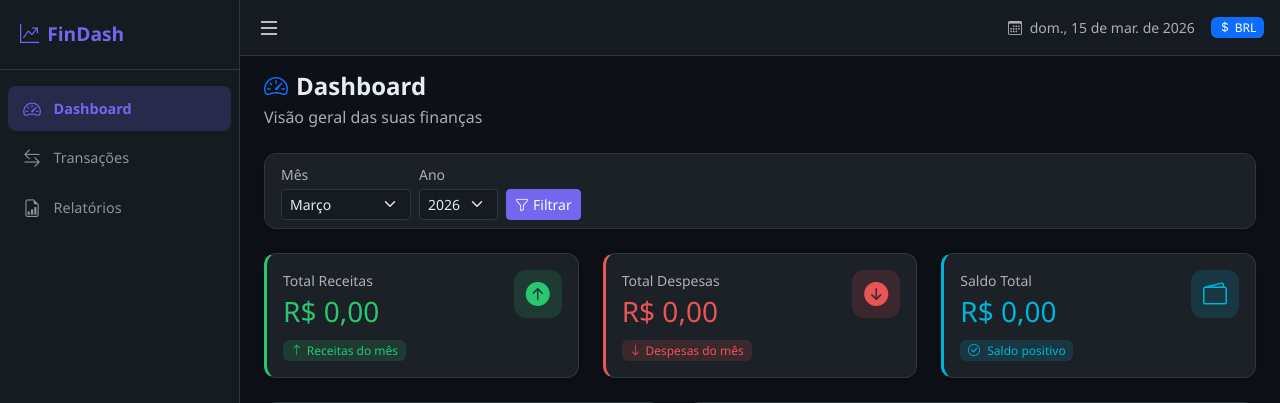
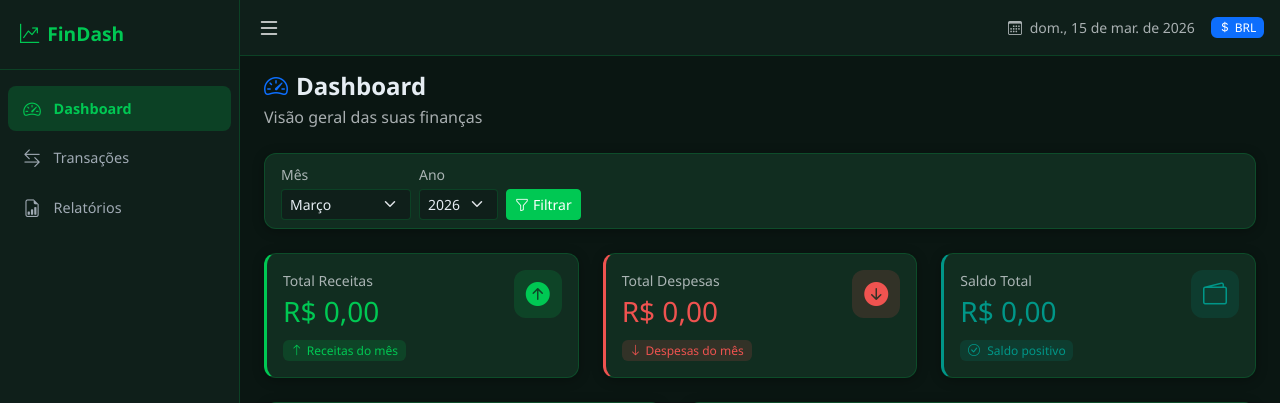
Before and after one commit to Beto2024/09-Dashboard-Financeiro, a Flask app: page / in a window 1280 px wide. Shown: the top 403 px of the page. Run offline with Flask 3, Linux system fonts and the light colour scheme; data that the repository does not hold is empty; some libraries are stand-ins or nearby versions.

Commit message:
feat: change color theme from purple to green/teal
- Update CSS variables: bg-primary #0a1612, bg-secondary #0f1f1a,
  bg-card #112d20, border rgba(0,200,83,0.2), primary #00c853,
  balance #009688, expense #ef5350
- Replace all hardcoded rgba(115,103,240,...) purple values with
  rgba(0,200,83,...) green equivalents in sidebar and form focus states
- Update button hover from #5f55e0 to #00a846
- Update soft background utility classes for income/expense/balance
- Update chart colors in routes/api.py: balance evolution teal,
  income bars vibrant green, expense bars red, pie palette green/teal
- Update charts.js tooltip and grid colors to match green theme

Co-authored-by: Beto2024 <156013866+Beto2024@users.noreply.github.com>

```diff
--- a/routes/api.py
+++ b/routes/api.py
@@ -144,9 +144,9 @@ def expenses_by_category():
     data = [round(r.total, 2) for r in results]
 
     colors = [
-        "#FF6384", "#36A2EB", "#FFCE56", "#4BC0C0",
-        "#9966FF", "#FF9F40", "#FF6384", "#C9CBCF",
-        "#4BC0C0", "#36A2EB"
+        "#4caf50", "#009688", "#26a69a", "#ffd54f",
+        "#ff9800", "#ef5350", "#00c853", "#80cbc4",
+        "#a5d6a7", "#26a69a"
     ]
 
     return jsonify({
@@ -191,14 +191,14 @@ def monthly_comparison():
             {
                 "label": "Receitas",
                 "data": incomes,
-                "backgroundColor": "rgba(40, 199, 111, 0.7)",
-                "borderColor": "#28c76f",
+                "backgroundColor": "rgba(0, 200, 83, 0.7)",
+                "borderColor": "#00c853",
             },
             {
                 "label": "Despesas",
                 "data": expenses,
-                "backgroundColor": "rgba(234, 84, 85, 0.7)",
-                "borderColor": "#ea5455",
+                "backgroundColor": "rgba(239, 83, 80, 0.7)",
+                "borderColor": "#ef5350",
             },
         ]
     })
@@ -238,8 +238,8 @@ def balance_evolution():
         "datasets": [{
             "label": "Saldo Acumulado",
             "data": balance,
-            "borderColor": "#7367f0",
-            "backgroundColor": "rgba(115, 103, 240, 0.1)",
+            "borderColor": "#009688",
+            "backgroundColor": "rgba(0, 150, 136, 0.1)",
             "fill": True,
             "tension": 0.4,
         }]
--- a/static/css/style.css
+++ b/static/css/style.css
@@ -1,15 +1,15 @@
 /* ===== Variables ===== */
 :root {
-    --bg-primary: #0d1117;
-    --bg-secondary: #161b22;
-    --bg-card: #1c2128;
-    --border-color: #30363d;
+    --bg-primary: #0a1612;
+    --bg-secondary: #0f1f1a;
+    --bg-card: #112d20;
+    --border-color: rgba(0, 200, 83, 0.2);
     --text-primary: #e6edf3;
-    --text-secondary: #8b949e;
-    --color-income: #28c76f;
-    --color-expense: #ea5455;
-    --color-balance: #00b4d8;
-    --color-primary: #7367f0;
+    --text-secondary: #a0aab4;
+    --color-income: #00c853;
+    --color-expense: #ef5350;
+    --color-balance: #009688;
+    --color-primary: #00c853;
     --sidebar-width: 240px;
     --sidebar-collapsed-width: 60px;
     --navbar-height: 56px;
@@ -82,12 +82,12 @@ body {
 }
 
 .sidebar-nav .nav-link:hover {
-    background-color: rgba(115, 103, 240, 0.15);
+    background-color: rgba(0, 200, 83, 0.15);
     color: var(--color-primary);
 }
 
 .sidebar-nav .nav-link.active {
-    background-color: rgba(115, 103, 240, 0.2);
+    background-color: rgba(0, 200, 83, 0.2);
     color: var(--color-primary);
     font-weight: 600;
 }
@@ -157,9 +157,9 @@ body {
 .text-expense { color: var(--color-expense) !important; }
 .text-balance { color: var(--color-balance) !important; }
 
-.bg-income-soft  { background-color: rgba(40, 199, 111, 0.15) !important; }
-.bg-expense-soft { background-color: rgba(234, 84, 85,  0.15) !important; }
-.bg-balance-soft { background-color: rgba(0, 180, 216,  0.15) !important; }
+.bg-income-soft  { background-color: rgba(0, 200, 83,   0.15) !important; }
+.bg-expense-soft { background-color: rgba(239, 83, 80,   0.15) !important; }
+.bg-balance-soft { background-color: rgba(0, 150, 136,   0.15) !important; }
 
 /* ===== Page Header ===== */
 .page-header h4 { font-weight: 700; }
@@ -167,7 +167,7 @@ body {
 /* ===== Tables ===== */
 .table-dark {
     --bs-table-bg: var(--bg-card);
-    --bs-table-hover-bg: rgba(115, 103, 240, 0.07);
+    --bs-table-hover-bg: rgba(0, 200, 83, 0.07);
     border-color: var(--border-color);
 }
 
@@ -191,7 +191,7 @@ body {
 
 .form-control:focus, .form-select:focus {
     border-color: var(--color-primary) !important;
-    box-shadow: 0 0 0 0.2rem rgba(115, 103, 240, 0.25) !important;
+    box-shadow: 0 0 0 0.2rem rgba(0, 200, 83, 0.25) !important;
     background-color: var(--bg-secondary) !important;
     color: var(--text-primary) !important;
 }
@@ -205,8 +205,8 @@ body {
 }
 
 .btn-primary:hover {
-    background-color: #5f55e0;
-    border-color: #5f55e0;
+    background-color: #00a846;
+    border-color: #00a846;
 }
 
 /* ===== Badge ===== */
--- a/static/js/charts.js
+++ b/static/js/charts.js
@@ -3,8 +3,8 @@
  */
 
 const CHART_DEFAULTS = {
-    color: '#8b949e',
-    gridColor: 'rgba(48, 54, 61, 0.8)',
+    color: '#a0aab4',
+    gridColor: 'rgba(0, 200, 83, 0.08)',
     fontFamily: "'Segoe UI', system-ui, sans-serif",
 };
 
@@ -20,11 +20,11 @@ function buildChartOptions(type, extras = {}) {
                 labels: { color: CHART_DEFAULTS.color, padding: 16, boxWidth: 12 },
             },
             tooltip: {
-                backgroundColor: '#1c2128',
-                borderColor: '#30363d',
+                backgroundColor: '#112d20',
+                borderColor: 'rgba(0, 200, 83, 0.2)',
                 borderWidth: 1,
                 titleColor: '#e6edf3',
-                bodyColor: '#8b949e',
+                bodyColor: '#a0aab4',
                 callbacks: {
                     label: function(ctx) {
                         const val = ctx.parsed.y ?? ctx.parsed;
```
